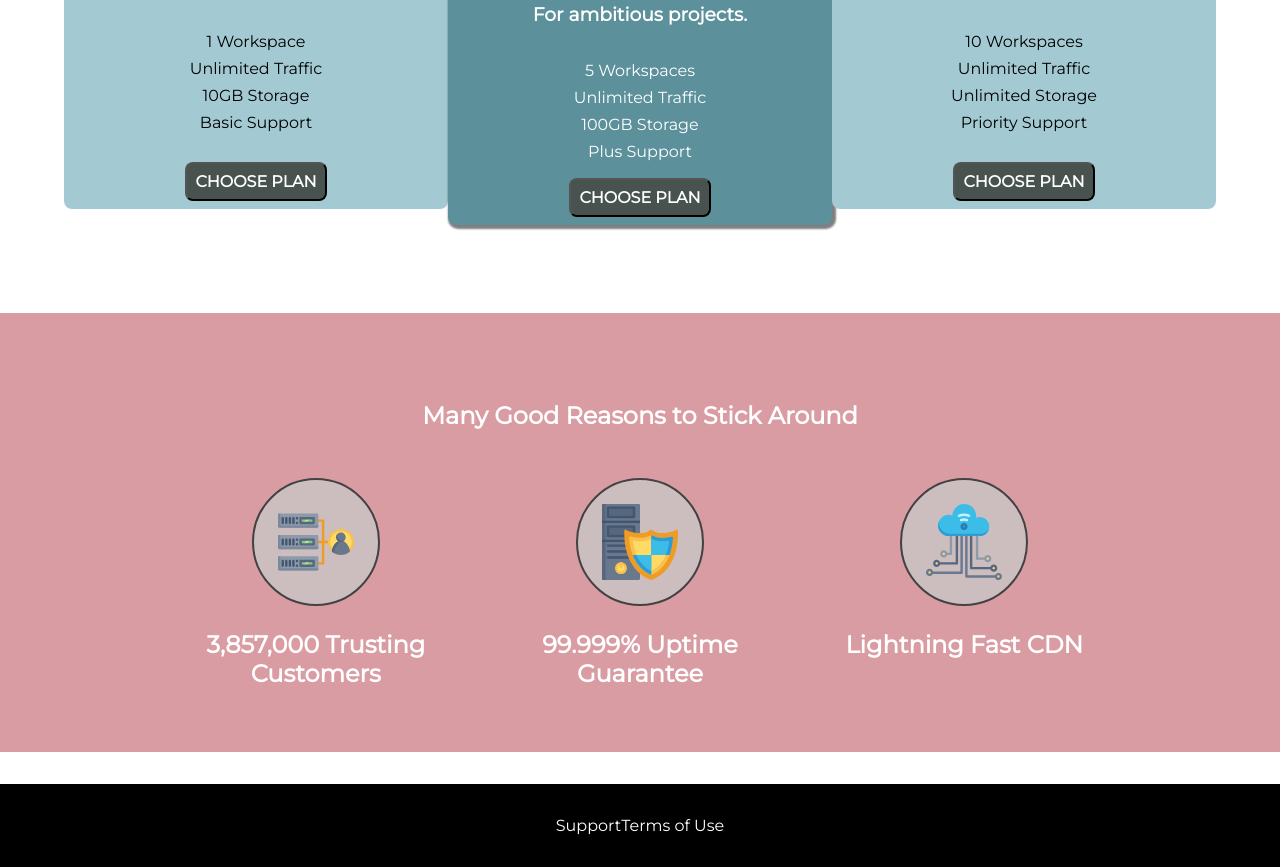
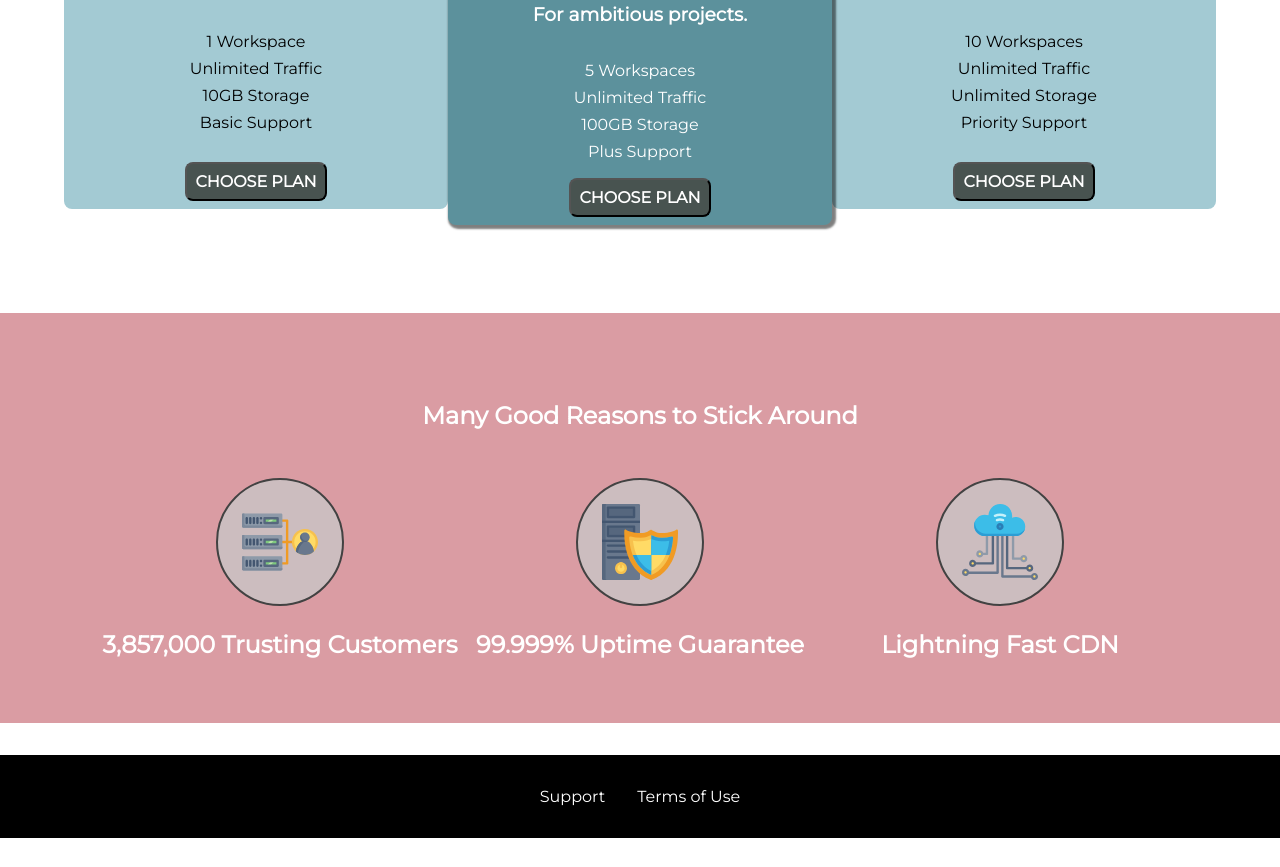
Before and after one commit to marianichele/curso.css, a plain HTML site: page index.html in a window 1280 px wide. Shown: the part 764-1631 px from the top of the page. After the commit the page ends 1602 px from the top, so only its background shows below. Drawn offline with Linux system fonts and the light colour scheme.

Commit message:
oi lindinha

```diff
--- a/main.css
+++ b/main.css
@@ -120,6 +120,7 @@ body {
     .plan_highlighted {
         box-shadow: 2px 2px 2px 2px rgba(0, 0, 0, 0.5);
         height: 30rem;
+        z-index: 50;
     }
 }
 
@@ -161,10 +162,13 @@ body {
 
 @media (min-width: 40rem) {
     .key-feature {
-        display: inline-block;
         width: 30%;
-        max-width: 25vw;
-        vertical-align: top;
+        max-width: 25rem;
+    }
+
+    .key-features_list {
+        display: flex;
+        justify-content: center;
     }
 }
 
--- a/shared.css
+++ b/shared.css
@@ -36,7 +36,7 @@ main {
     top: 0;
     left: 0;
     position: fixed;
-    z-index: 1;
+    z-index: 60;
     display: flex;
     align-items: center;
     justify-content: space-between;
@@ -168,8 +168,6 @@ main {
     background-color: black;
     padding: 2rem;
     margin-top: 2rem;
-    bottom: 0;
-    width: 100%;
 }
 
 .main-footer_links {
@@ -261,7 +259,7 @@ main {
 
 @media (min-width: 40rem) {
     .main-footer_link {
-        margin: 0.5 rem;
+        margin: 0 1rem;
     }
 
     .main-footer_links {
```
Also changed, not shown: customers/customers.css (+5 -6 lines).
